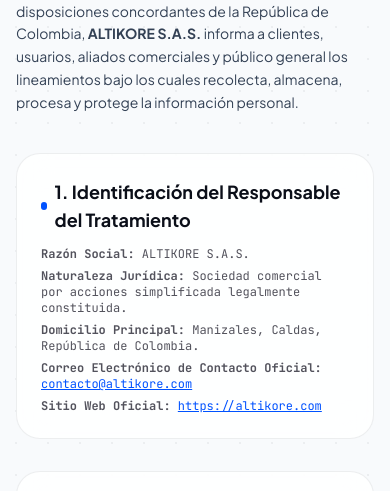
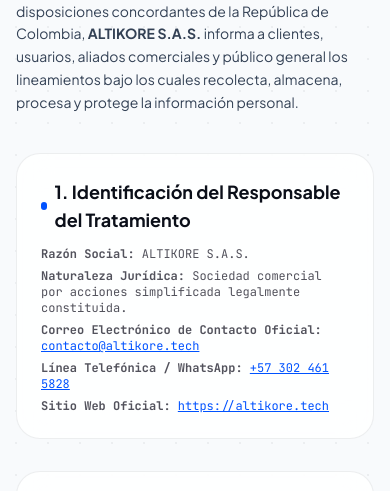
Before and after one commit to altikoresas/altikore, a website built with Vite: page politica-privacidad.html in a window 390 px wide. Shown: the part 341-832 px from the top of the page. Built offline with nearby package versions, Linux system fonts and the light colour scheme.

Commit message:
fix: update official phone number to 3024615828 and domain references

```diff
--- a/index.html
+++ b/index.html
@@ -1008,7 +1008,7 @@
   <!-- BOTÓN FLOTANTE DE WHATSAPP -->
   <aside aria-label="Contacto directo por WhatsApp" class="fixed bottom-6 right-6 z-40">
     <a
-      href="https://wa.me/573000000000?text=Hola%20Altikore,%20quiero%20conversar%20sobre%20un%20proyecto%20de%20ingenier%C3%ADa"
+      href="https://wa.me/573024615828?text=Hola%20Altikore,%20quiero%20conversar%20sobre%20un%20proyecto%20de%20ingenier%C3%ADa"
       target="_blank"
       rel="noopener noreferrer"
       class="flex items-center gap-2.5 px-4 py-3 rounded-full bg-[#25D366] text-white font-bold text-xs shadow-xl hover:scale-105 transition-transform"
@@ -1070,7 +1070,8 @@
         <div class="space-y-2.5">
           <h4 class="text-xs font-mono font-bold uppercase tracking-wider text-main">Legal & Contacto</h4>
           <div class="space-y-1.5 text-xs text-muted">
-            <p>✉️ <a href="mailto:contacto@altikore.com" class="hover:underline font-mono">contacto@altikore.com</a></p>
+            <p>📞 <a href="tel:+573024615828" class="hover:underline font-mono">+57 302 461 5828</a></p>
+            <p>✉️ <a href="mailto:contacto@altikore.tech" class="hover:underline font-mono">contacto@altikore.tech</a></p>
             <p><a href="/politica-privacidad.html" target="_blank" class="hover:underline text-left block">Tratamiento de Datos (Ley 1581)</a></p>
           </div>
         </div>
--- a/politica-privacidad.html
+++ b/politica-privacidad.html
@@ -88,9 +88,9 @@
         <ul class="space-y-1.5 text-xs sm:text-sm font-mono text-zinc-600 dark:text-zinc-300">
           <li><strong>Razón Social:</strong> ALTIKORE S.A.S.</li>
           <li><strong>Naturaleza Jurídica:</strong> Sociedad comercial por acciones simplificada legalmente constituida.</li>
-          <li><strong>Domicilio Principal:</strong> Manizales, Caldas, República de Colombia.</li>
-          <li><strong>Correo Electrónico de Contacto Oficial:</strong> <a href="mailto:contacto@altikore.com" class="text-[#0052FF] dark:text-[#00D2FF] underline">contacto@altikore.com</a></li>
-          <li><strong>Sitio Web Oficial:</strong> <a href="https://altikore.com" class="text-[#0052FF] dark:text-[#00D2FF] underline">https://altikore.com</a></li>
+          <li><strong>Correo Electrónico de Contacto Oficial:</strong> <a href="mailto:contacto@altikore.tech" class="text-[#0052FF] dark:text-[#00D2FF] underline">contacto@altikore.tech</a></li>
+          <li><strong>Línea Telefónica / WhatsApp:</strong> <a href="tel:+573024615828" class="text-[#0052FF] dark:text-[#00D2FF] underline">+57 302 461 5828</a></li>
+          <li><strong>Sitio Web Oficial:</strong> <a href="https://altikore.tech" class="text-[#0052FF] dark:text-[#00D2FF] underline">https://altikore.tech</a></li>
         </ul>
       </section>
 
```
